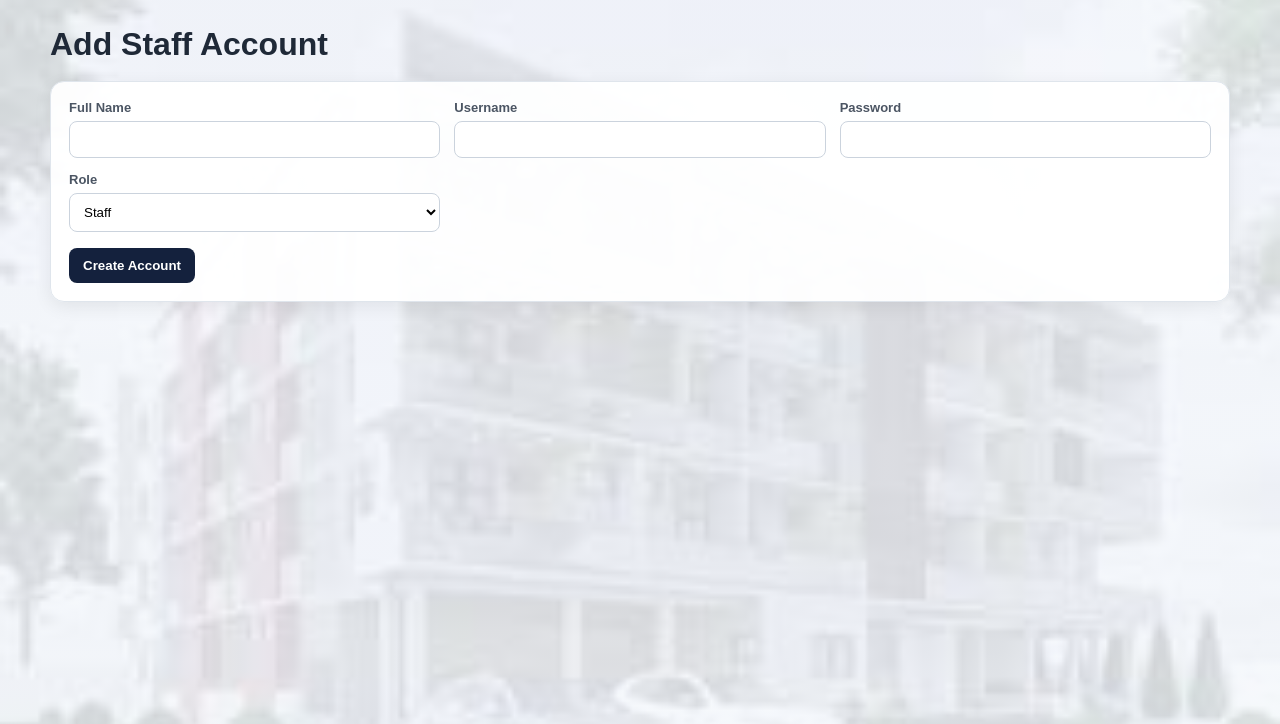
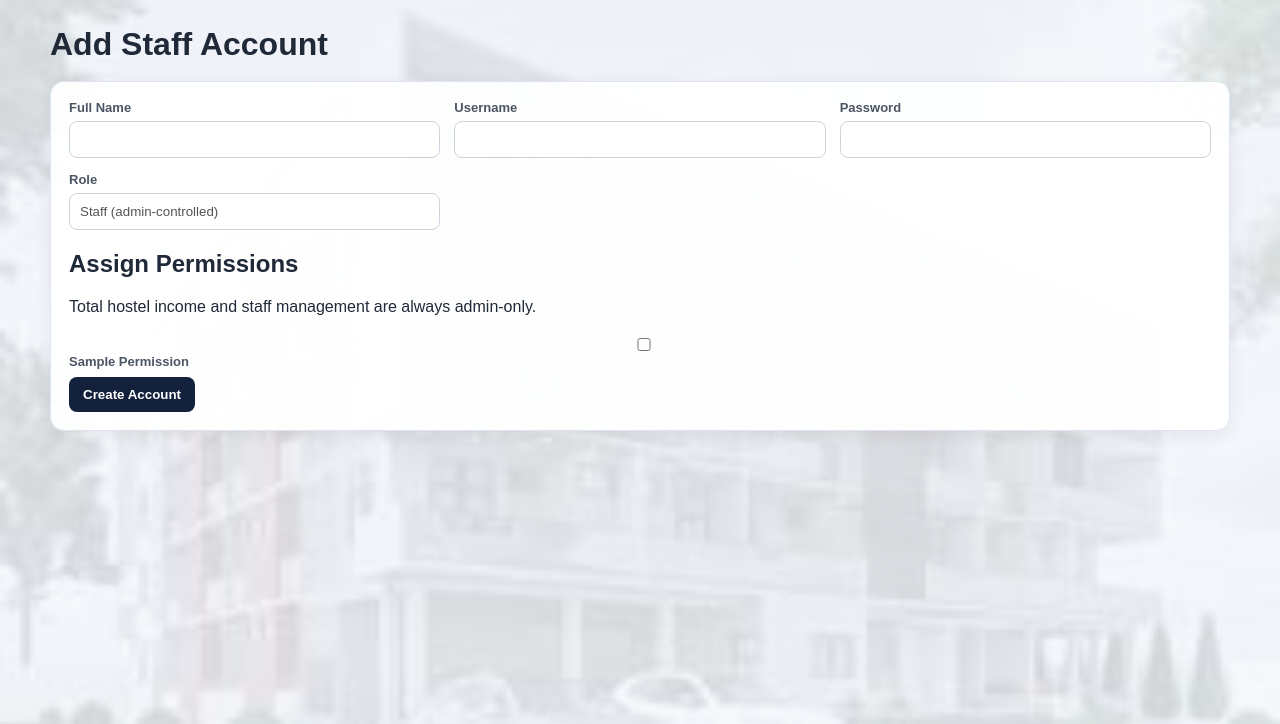
Before and after one commit to aylegacyhostel/ay-legacy-hostel-app, a Flask app: template templates/user_form.html in a window 1280 px wide. Shown: the part 76-800 px from the top of the page. Run offline with Flask 3, Linux system fonts and the light colour scheme; the template is opened without the code that fills it: most values are stand-ins (such as "Sample title", 1, 10 or a date in 2020).

Commit message:
Add permission-aware staff interface and hide admin-only income

```diff
--- a/templates/user_form.html
+++ b/templates/user_form.html
@@ -1 +1 @@
-{% extends 'base.html' %}{% block content %}<h1>Add Staff Account</h1><form class="form-card" method="post"><div class="form-grid"><label>Full Name<input name="full_name" required></label><label>Username<input name="username" required></label><label>Password<input type="password" name="password" required></label><label>Role<select name="role"><option value="staff">Staff</option><option value="admin">Admin</option></select></label></div><button>Create Account</button></form>{% endblock %}
+{% extends 'base.html' %}{% block content %}<h1>Add Staff Account</h1><form class="form-card" method="post"><div class="form-grid"><label>Full Name<input name="full_name" required></label><label>Username<input name="username" required></label><label>Password<input type="password" name="password" required></label><label>Role<input value="Staff (admin-controlled)" disabled></label></div><h2>Assign Permissions</h2><p>Total hostel income and staff management are always admin-only.</p>{% for p in permissions %}<label style="display:block;margin:8px 0"><input type="checkbox" name="permissions" value="{{p}}" {% if p in defaults %}checked{% endif %}> {{p.replace('.', ' / ').replace('_',' ').title()}}</label>{% endfor %}<button>Create Account</button></form>{% endblock %}
```
